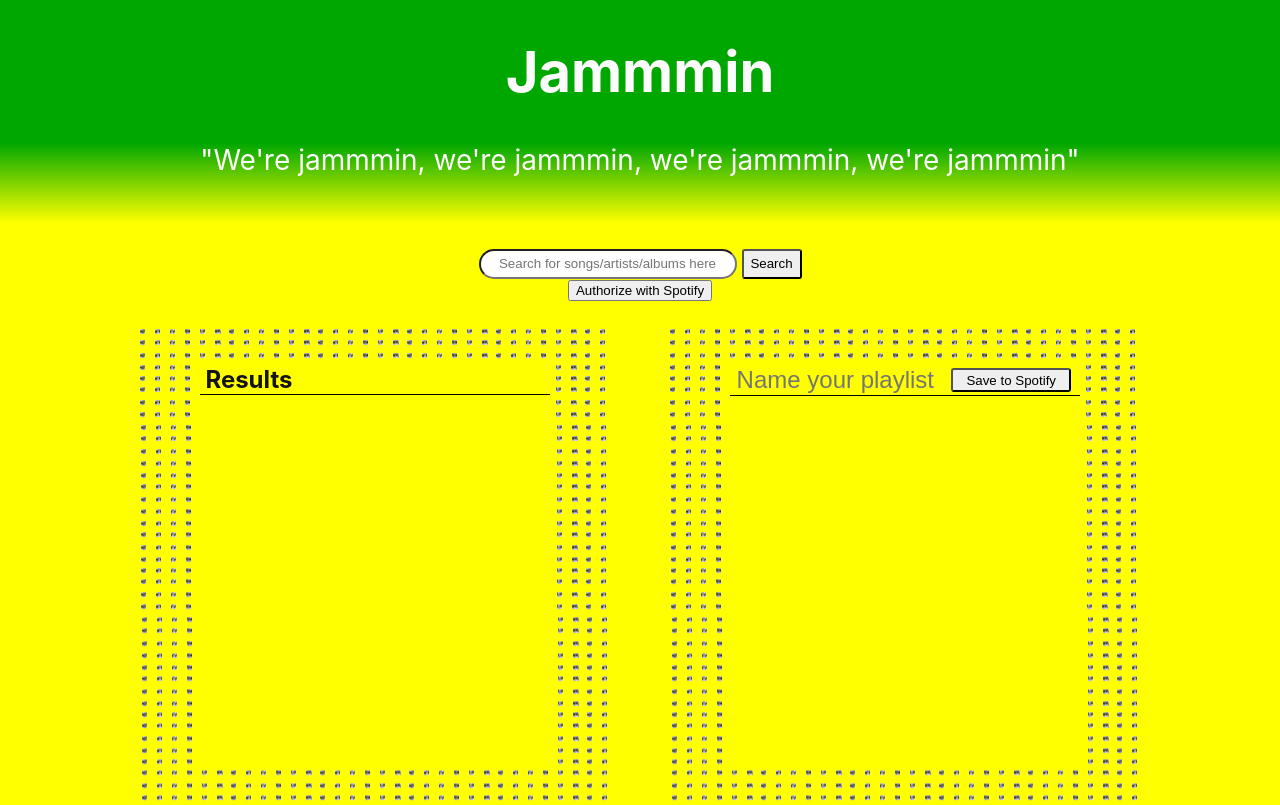
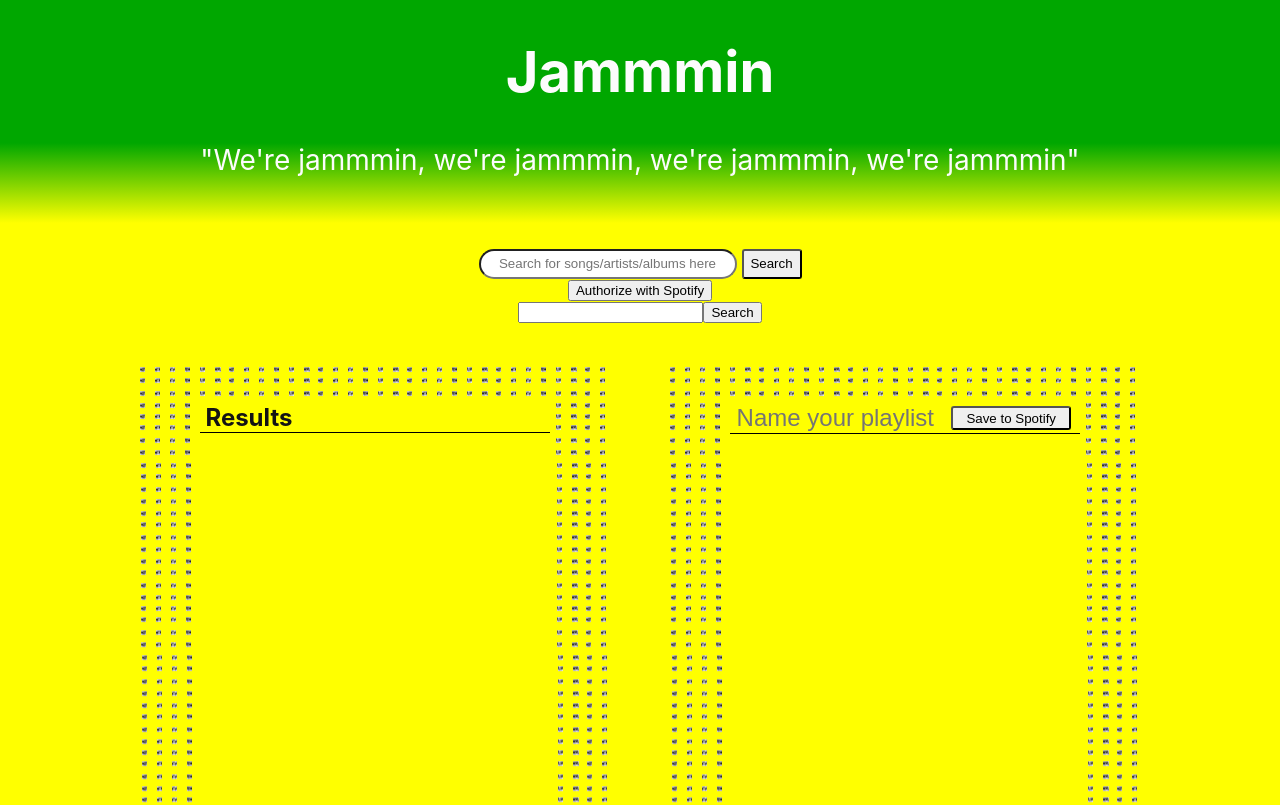
Before and after one commit to declanCross/jammming, a React (Create React App) app: page / in a window 1280 px wide. Shown: the top 805 px of the page. Built offline with nearby package versions, Linux system fonts and the light colour scheme.

Commit message:
rough spotify search working

```diff
--- a/src/App.js
+++ b/src/App.js
@@ -4,10 +4,12 @@
 import SearchBar from "./components/SearchBar";
 import SpotifyAuthorize from "./components/SpotifyAuthorize";
 import SearchResults from "./components/SearchResults";
+import SpotifySearch from "./components/SpotifySearch";
 
 function App() {
 	const [searchInput, setSearchInput] = useState("");
 	const [token, setToken] = useState(null);
+	const [results, setResults] = useState([]);
 
 	return (
 		<div className="App">
@@ -20,6 +22,11 @@
 			<main className="App-main">
 				<SearchBar setSearchInput={setSearchInput} />
 				<SpotifyAuthorize token={token} setToken={setToken} />
+				<SpotifySearch
+					token={token}
+					results={results}
+					setResults={setResults}
+				/>
 				<div className="App-main-results">
 					<SearchResults searchInput={searchInput} />
 				</div>
--- /dev/null
+++ b/src/components/SpotifySearch.js
@@ -0,0 +1,48 @@
+// To make your search bar return results from searching through the Spotify API tracks from Spotify's database of songs, you can use the Spotify Web API's Search endpoint¹. This endpoint allows you to search for content within the Spotify catalog, including tracks, by sending a GET request to `https://api.spotify.com/v1/search` with the appropriate query parameters.
+
+// Here is an example of how you could implement a search bar in a React component that returns track results from the Spotify API:
+
+import React, { useState } from 'react';
+
+const SpotifySearch = ({ token, results, setResults }) => {
+  const [query, setQuery] = useState('');
+  // const [results, setResults] = useState([]);
+
+  const handleSearch = async (event) => {
+    event.preventDefault();
+    const response = await fetch(
+      `https://api.spotify.com/v1/search?q=${query}&type=track`,
+      {
+        headers: {
+          Authorization: `Bearer ${token}`,
+        },
+      }
+    );
+    const data = await response.json();
+    setResults(data.tracks.items);
+  };
+
+  return (
+    <div>
+      <form onSubmit={handleSearch}>
+        <input
+          type="text"
+          value={query}
+          onChange={(event) => setQuery(event.target.value)}
+        />
+        <button type="submit">Search</button>
+      </form>
+      <ul>
+        {results.map((track) => (
+          <li key={track.id}>{track.name}</li>
+        ))}
+      </ul>
+    </div>
+  );
+};
+
+export default SpotifySearch;
+
+// In this example, we have a `SpotifySearch` component that takes a `token` prop, which is the access token obtained through the authorization process. The component renders a form with an input field for the search query and a "Search" button. When the user submits the form by clicking the "Search" button or pressing enter, the `handleSearch` function is called, which sends a GET request to the Spotify API's Search endpoint with the `query` and `type=track` parameters. The results are then stored in the component's state using the `setResults` function and displayed in a list.
+
+// I hope this example helps you understand how to implement a search bar that returns track results from the Spotify API! Let me know if you have any other questions. 😊
```
